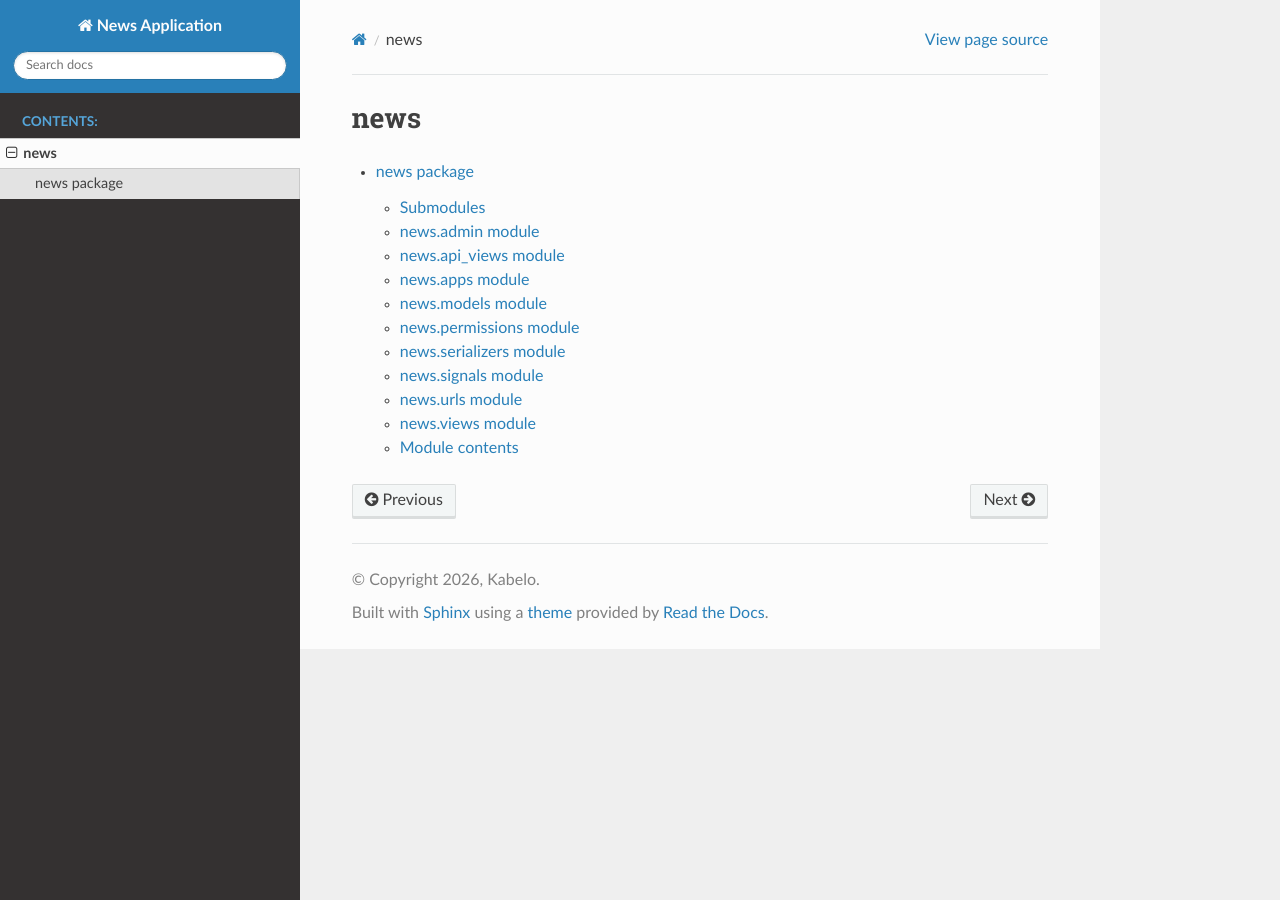
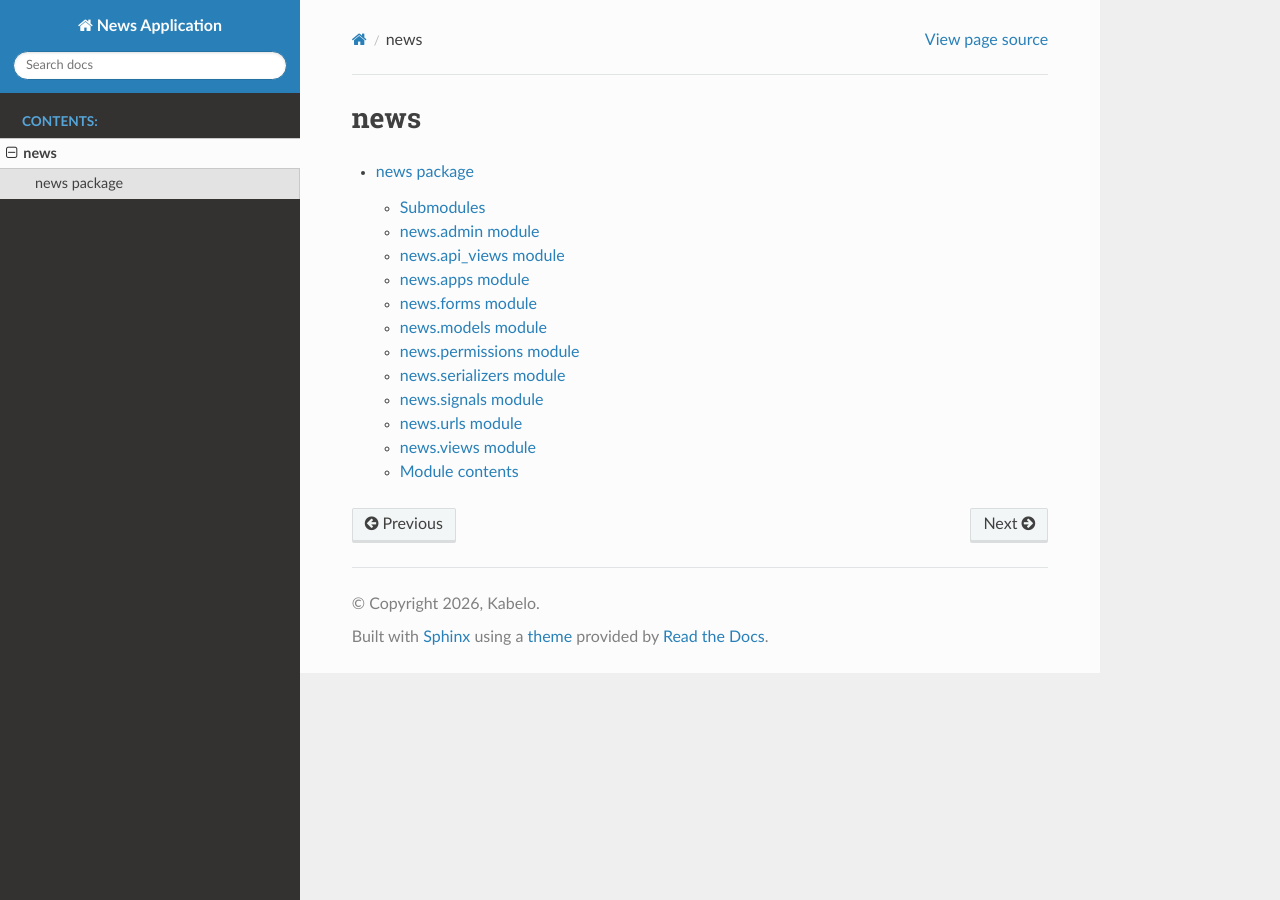
Before and after one commit to kabelokowa-sudo/News-Application, a Sphinx documentation site: the page built from docs/modules.rst, in a window 1280 px wide. Built offline with Sphinx 7.4.7 and the Read the Docs theme 3.1.0, drawn with Linux system fonts in a browser that asks for light colours.

Commit message:
docs: regenerate Sphinx documentation to include news.forms
Picks up the new RegisterForm module added for front-end registration.

Co-Authored-By: Claude Sonnet 5 <noreply@anthropic.com>

```diff
--- a/docs/news.rst
+++ b/docs/news.rst
@@ -24,6 +24,14 @@ news.apps module
 ----------------
 
 .. automodule:: news.apps
+   :members:
+   :undoc-members:
+   :show-inheritance:
+
+news.forms module
+-----------------
+
+.. automodule:: news.forms
    :members:
    :undoc-members:
    :show-inheritance:
```
Also changed, not shown: 19 other files.
